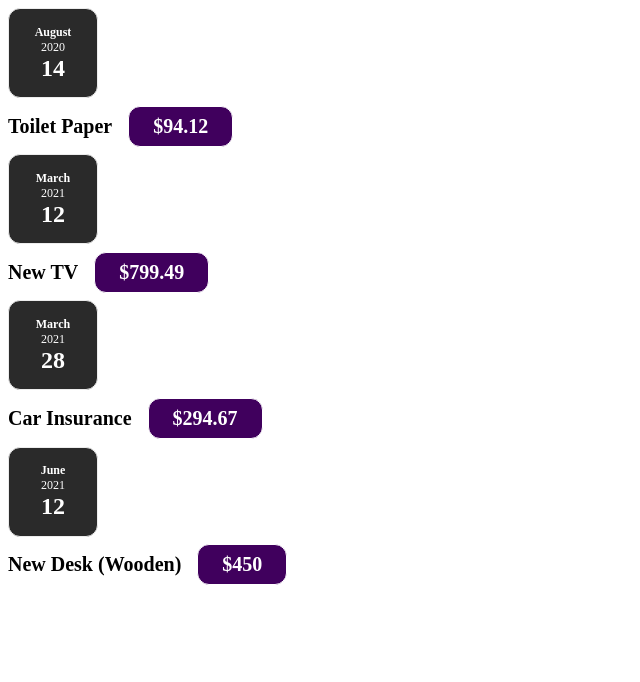
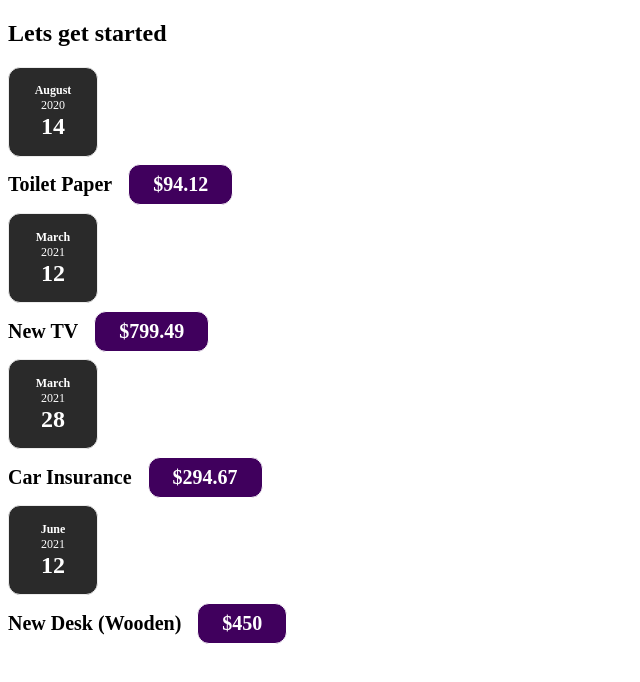
Before and after one commit to alishajain/learning_react, a React (Create React App) app: page / in a window 1280 px wide. Shown: the top 682 px of the page, without its empty margins (0-640 px from the left). Built offline with nearby package versions, Linux system fonts and the light colour scheme.

Commit message:
Third module completed

```diff
--- a/src/App.js
+++ b/src/App.js
@@ -1,7 +1,7 @@
 import "./styles.css";
-import Expenses from "./components/Expenses";
+import Expenses from "./components/Expenses/Expenses";
 
-export default function App() {
+const App = ()=> {
   const expenses = [
     {
       id: 'e1',
@@ -24,6 +24,10 @@ export default function App() {
     },
   ];
   return (
-    <Expenses items={expenses}/>
+    <div>
+      <h2>Lets get started</h2>
+      <Expenses items={expenses}/>
+    </div>
   );
 }
+export default App;
--- a/src/components/ExpenseItem.js
+++ /dev/null
@@ -1,17 +0,0 @@
-import Card from "./Card";
-import ExpenseDate from "./ExpenseDate";
-import "./ExpenseItem.css"
-
-function ExpenseItem(props) {
-  return (
-          <Card className="expense-item">
-            <ExpenseDate date={props.date}/>
-            <div className="expense-item__description">
-              <h2>{props.title}</h2>
-              <div className="expense-item__price">${props.amount}</div>
-            </div>
-          </Card>
-  );
-}
-
-export default ExpenseItem;
--- a/src/components/ExpenseDate.js
+++ b/src/components/Expenses/ExpenseDate.js
@@ -1,6 +1,6 @@
 import './ExpenseDate.css';
 
-function ExpenseDate(props){
+const ExpenseDate = (props) =>{
     const month = props.date.toLocaleString('en-US', {month:'long'});
     const day = props.date.toLocaleString('en-US', {day:'2-digit'});
     const year = props.date.getFullYear();
--- /dev/null
+++ b/src/components/Expenses/ExpenseItem.js
@@ -0,0 +1,17 @@
+import Card from "../UI/Card";
+import ExpenseDate from "./ExpenseDate";
+import "./ExpenseItem.css"
+
+const ExpenseItem = (props) =>{
+  return (
+          <Card className="expense-item">
+            <ExpenseDate date={props.date}/>
+            <div className="expense-item__description">
+              <h2>{props.title}</h2>
+              <div className="expense-item__price">${props.amount}</div>
+            </div>
+          </Card>
+  );
+}
+
+export default ExpenseItem;
--- a/src/components/Expenses.js
+++ b/src/components/Expenses/Expenses.js
@@ -1,8 +1,8 @@
 import ExpenseItem from "./ExpenseItem";
-import Card from "./Card";
+import Card from "../UI/Card";
 import './Expenses.css'
 
-function Expenses(props){
+const Expenses = (props) =>{
     return (
       <Card className="expenses">
         <ExpenseItem
--- a/src/components/Card.js
+++ b/src/components/UI/Card.js
@@ -1,4 +1,6 @@
-function Card(props) {
+import './Card.css';
+
+const Card = (props) => {
     const classes='card' + props.className;
 
     return <div className={classes}>{props.children}</div>
```
Also changed, not shown: src/components/Expenses/ExpenseDate.css (renamed from src/components/ExpenseDate.css), src/components/Expenses/ExpenseItem.css (renamed from src/components/ExpenseItem.css), src/components/Expenses/Expenses.css (renamed from src/components/Expenses.css), src/components/UI/Card.css (renamed from src/components/Card.css).
